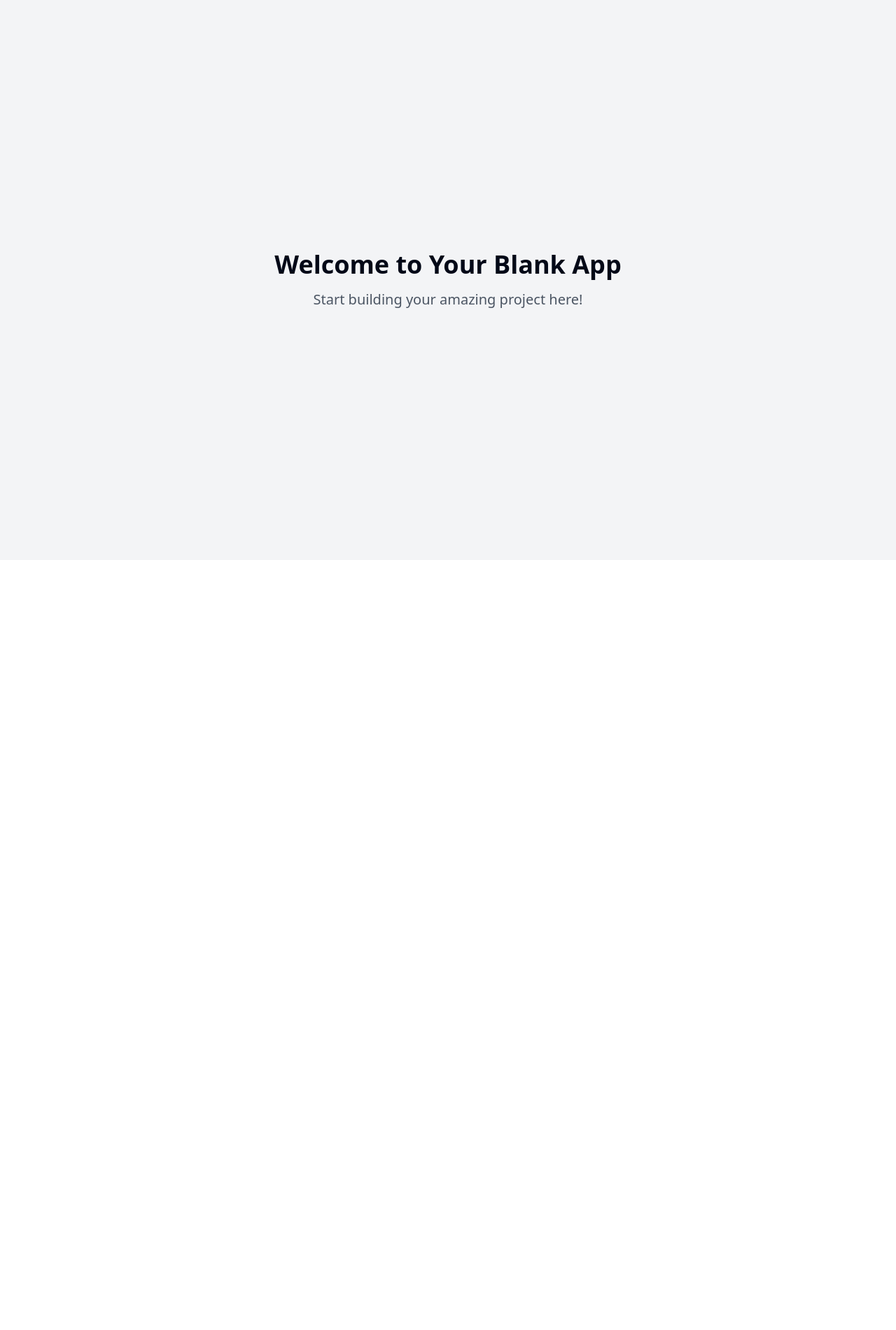
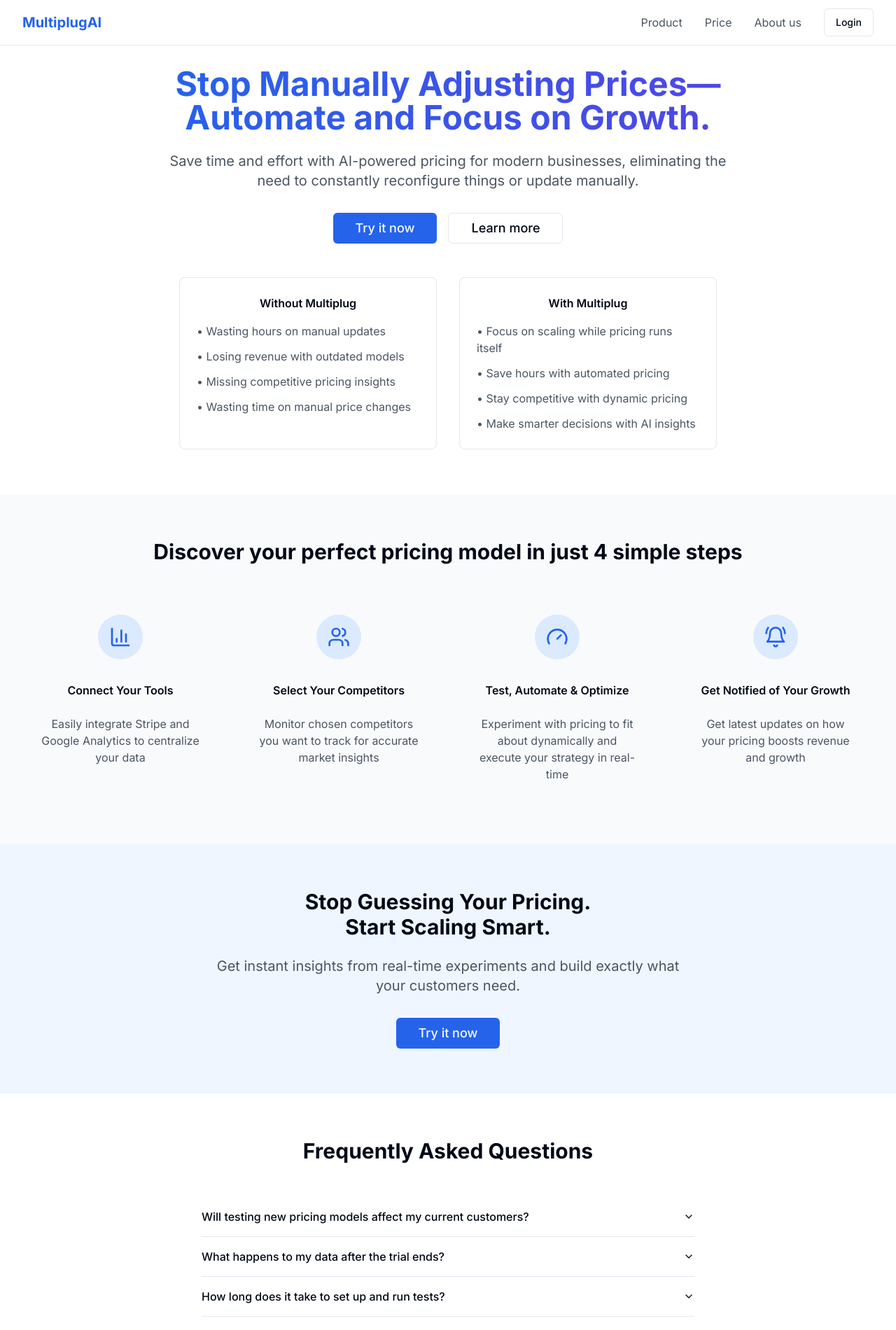
Before and after one commit to adamso221/playful-repro-creator, a React (Vite) app: page / in a window 1280 px wide. Shown: the top 1900 px of the page at 70% size. Before the commit the page ends 800 px from the top, so only its background shows below. Built offline with nearby package versions, Linux system fonts and the light colour scheme.

Commit message:
Refactor project structure
Improved the organization and structure of the project files for better maintainability and readability.
[skip gpt_engineer]

```diff
--- /dev/null
+++ b/src/components/FAQ.tsx
@@ -0,0 +1,46 @@
+import {
+  Accordion,
+  AccordionContent,
+  AccordionItem,
+  AccordionTrigger,
+} from "@/components/ui/accordion";
+
+export const FAQ = () => {
+  const faqs = [
+    {
+      question: "Will testing new pricing models affect my current customers?",
+      answer: "No, your existing customers will not be affected by any pricing experiments unless you explicitly choose to include them."
+    },
+    {
+      question: "What happens to my data after the trial ends?",
+      answer: "Your data remains secure and private. You can export it anytime, and it's automatically deleted if you choose not to continue."
+    },
+    {
+      question: "How long does it take to set up and run tests?",
+      answer: "Setup typically takes less than 30 minutes. Tests can start running immediately after integration is complete."
+    },
+    {
+      question: "What if I find my ideal pricing strategy? Can I implement it easily?",
+      answer: "Yes! Once you find your optimal pricing strategy, you can implement it with one click through our platform."
+    }
+  ];
+
+  return (
+    <section className="py-16">
+      <div className="max-w-3xl mx-auto px-4 sm:px-6 lg:px-8">
+        <h2 className="text-3xl font-bold text-center mb-12">
+          Frequently Asked Questions
+        </h2>
+
+        <Accordion type="single" collapsible className="w-full">
+          {faqs.map((faq, index) => (
+            <AccordionItem key={index} value={`item-${index}`}>
+              <AccordionTrigger>{faq.question}</AccordionTrigger>
+              <AccordionContent>{faq.answer}</AccordionContent>
+            </AccordionItem>
+          ))}
+        </Accordion>
+      </div>
+    </section>
+  );
+};
--- /dev/null
+++ b/src/components/Hero.tsx
@@ -0,0 +1,46 @@
+import { Button } from "@/components/ui/button";
+
+export const Hero = () => {
+  return (
+    <div className="pt-24 pb-16 text-center">
+      <div className="max-w-4xl mx-auto px-4 sm:px-6 lg:px-8">
+        <h1 className="text-4xl sm:text-5xl font-bold mb-6 heading-gradient">
+          Stop Manually Adjusting Prices—Automate and Focus on Growth.
+        </h1>
+        <p className="text-xl text-gray-600 mb-8">
+          Save time and effort with AI-powered pricing for modern businesses, eliminating the need to constantly reconfigure things or update manually.
+        </p>
+        <div className="flex flex-col sm:flex-row justify-center gap-4 mb-12">
+          <Button size="lg" className="text-lg">
+            Try it now
+          </Button>
+          <Button size="lg" variant="outline" className="text-lg">
+            Learn more
+          </Button>
+        </div>
+
+        <div className="grid md:grid-cols-2 gap-8 max-w-3xl mx-auto">
+          <div className="feature-card bg-red-50/50">
+            <h3 className="font-semibold mb-4">Without Multiplug</h3>
+            <ul className="text-left space-y-3 text-gray-600">
+              <li>• Wasting hours on manual updates</li>
+              <li>• Losing revenue with outdated models</li>
+              <li>• Missing competitive pricing insights</li>
+              <li>• Wasting time on manual price changes</li>
+            </ul>
+          </div>
+
+          <div className="feature-card bg-green-50/50">
+            <h3 className="font-semibold mb-4">With Multiplug</h3>
+            <ul className="text-left space-y-3 text-gray-600">
+              <li>• Focus on scaling while pricing runs itself</li>
+              <li>• Save hours with automated pricing</li>
+              <li>• Stay competitive with dynamic pricing</li>
+              <li>• Make smarter decisions with AI insights</li>
+            </ul>
+          </div>
+        </div>
+      </div>
+    </div>
+  );
+};
--- /dev/null
+++ b/src/components/Navbar.tsx
@@ -0,0 +1,24 @@
+import { Button } from "@/components/ui/button";
+
+export const Navbar = () => {
+  return (
+    <nav className="fixed top-0 left-0 right-0 bg-white/80 backdrop-blur-md z-50 border-b border-gray-200">
+      <div className="max-w-7xl mx-auto px-4 sm:px-6 lg:px-8">
+        <div className="flex justify-between items-center h-16">
+          <div className="flex items-center">
+            <a href="/" className="flex items-center">
+              <span className="text-xl font-bold text-blue-600">MultiplugAI</span>
+            </a>
+          </div>
+
+          <div className="hidden md:flex items-center space-x-8">
+            <a href="#product" className="text-gray-600 hover:text-gray-900">Product</a>
+            <a href="#pricing" className="text-gray-600 hover:text-gray-900">Price</a>
+            <a href="#about" className="text-gray-600 hover:text-gray-900">About us</a>
+            <Button variant="outline">Login</Button>
+          </div>
+        </div>
+      </div>
+    </nav>
+  );
+};
--- /dev/null
+++ b/src/components/Steps.tsx
@@ -0,0 +1,48 @@
+import { BarChart3, Users, Gauge, BellRing } from "lucide-react";
+
+export const Steps = () => {
+  const steps = [
+    {
+      icon: BarChart3,
+      title: "Connect Your Tools",
+      description: "Easily integrate Stripe and Google Analytics to centralize your data"
+    },
+    {
+      icon: Users,
+      title: "Select Your Competitors",
+      description: "Monitor chosen competitors you want to track for accurate market insights"
+    },
+    {
+      icon: Gauge,
+      title: "Test, Automate & Optimize",
+      description: "Experiment with pricing to fit about dynamically and execute your strategy in real-time"
+    },
+    {
+      icon: BellRing,
+      title: "Get Notified of Your Growth",
+      description: "Get latest updates on how your pricing boosts revenue and growth"
+    }
+  ];
+
+  return (
+    <section className="py-16 bg-gray-50">
+      <div className="max-w-7xl mx-auto px-4 sm:px-6 lg:px-8">
+        <h2 className="text-3xl font-bold text-center mb-12">
+          Discover your perfect pricing model in just 4 simple steps
+        </h2>
+
+        <div className="grid md:grid-cols-4 gap-8">
+          {steps.map((step, index) => (
+            <div key={index} className="step-card">
+              <div className="w-16 h-16 rounded-full bg-blue-100 flex items-center justify-center mb-4">
+                <step.icon className="w-8 h-8 text-blue-600" />
+              </div>
+              <h3 className="font-semibold mb-2">{step.title}</h3>
+              <p className="text-gray-600">{step.description}</p>
+            </div>
+          ))}
+        </div>
+      </div>
+    </section>
+  );
+};
--- a/src/index.css
+++ b/src/index.css
@@ -1,3 +1,5 @@
+@import url('https://fonts.googleapis.com/css2?family=Inter:wght@400;500;600;700&display=swap');
+
 @tailwind base;
 @tailwind components;
 @tailwind utilities;
@@ -6,96 +8,43 @@
   :root {
     --background: 0 0% 100%;
     --foreground: 222.2 84% 4.9%;
-
     --card: 0 0% 100%;
     --card-foreground: 222.2 84% 4.9%;
-
     --popover: 0 0% 100%;
     --popover-foreground: 222.2 84% 4.9%;
-
-    --primary: 222.2 47.4% 11.2%;
+    --primary: 221.2 83.2% 53.3%;
     --primary-foreground: 210 40% 98%;
-
     --secondary: 210 40% 96.1%;
     --secondary-foreground: 222.2 47.4% 11.2%;
-
     --muted: 210 40% 96.1%;
     --muted-foreground: 215.4 16.3% 46.9%;
-
     --accent: 210 40% 96.1%;
     --accent-foreground: 222.2 47.4% 11.2%;
-
     --destructive: 0 84.2% 60.2%;
     --destructive-foreground: 210 40% 98%;
-
     --border: 214.3 31.8% 91.4%;
     --input: 214.3 31.8% 91.4%;
-    --ring: 222.2 84% 4.9%;
-
+    --ring: 221.2 83.2% 53.3%;
     --radius: 0.5rem;
-
-    --sidebar-background: 0 0% 98%;
-
-    --sidebar-foreground: 240 5.3% 26.1%;
-
-    --sidebar-primary: 240 5.9% 10%;
-
-    --sidebar-primary-foreground: 0 0% 98%;
-
-    --sidebar-accent: 240 4.8% 95.9%;
-
-    --sidebar-accent-foreground: 240 5.9% 10%;
-
-    --sidebar-border: 220 13% 91%;
-
-    --sidebar-ring: 217.2 91.2% 59.8%;
   }
 
-  .dark {
-    --background: 222.2 84% 4.9%;
-    --foreground: 210 40% 98%;
-
-    --card: 222.2 84% 4.9%;
-    --card-foreground: 210 40% 98%;
-
-    --popover: 222.2 84% 4.9%;
-    --popover-foreground: 210 40% 98%;
-
-    --primary: 210 40% 98%;
-    --primary-foreground: 222.2 47.4% 11.2%;
-
-    --secondary: 217.2 32.6% 17.5%;
-    --secondary-foreground: 210 40% 98%;
-
-    --muted: 217.2 32.6% 17.5%;
-    --muted-foreground: 215 20.2% 65.1%;
-
-    --accent: 217.2 32.6% 17.5%;
-    --accent-foreground: 210 40% 98%;
-
-    --destructive: 0 62.8% 30.6%;
-    --destructive-foreground: 210 40% 98%;
-
-    --border: 217.2 32.6% 17.5%;
-    --input: 217.2 32.6% 17.5%;
-    --ring: 212.7 26.8% 83.9%;
-    --sidebar-background: 240 5.9% 10%;
-    --sidebar-foreground: 240 4.8% 95.9%;
-    --sidebar-primary: 224.3 76.3% 48%;
-    --sidebar-primary-foreground: 0 0% 100%;
-    --sidebar-accent: 240 3.7% 15.9%;
-    --sidebar-accent-foreground: 240 4.8% 95.9%;
-    --sidebar-border: 240 3.7% 15.9%;
-    --sidebar-ring: 217.2 91.2% 59.8%;
-  }
-}
-
-@layer base {
   * {
     @apply border-border;
   }
 
   body {
-    @apply bg-background text-foreground;
+    @apply bg-background text-foreground font-inter;
   }
 }
+
+.feature-card {
+  @apply p-6 rounded-lg border border-gray-200 bg-white transition-all duration-300 hover:shadow-lg;
+}
+
+.step-card {
+  @apply flex flex-col items-center text-center p-6 gap-4;
+}
+
+.heading-gradient {
+  @apply bg-clip-text text-transparent bg-gradient-to-r from-blue-600 to-indigo-600;
+}
--- a/src/pages/Index.tsx
+++ b/src/pages/Index.tsx
@@ -1,12 +1,32 @@
-// Update this page (the content is just a fallback if you fail to update the page)
+import { Navbar } from "@/components/Navbar";
+import { Hero } from "@/components/Hero";
+import { Steps } from "@/components/Steps";
+import { FAQ } from "@/components/FAQ";
+import { Button } from "@/components/ui/button";
 
 const Index = () => {
   return (
-    <div className="min-h-screen flex items-center justify-center bg-gray-100">
-      <div className="text-center">
-        <h1 className="text-4xl font-bold mb-4">Welcome to Your Blank App</h1>
-        <p className="text-xl text-gray-600">Start building your amazing project here!</p>
-      </div>
+    <div className="min-h-screen bg-white">
+      <Navbar />
+      <Hero />
+      <Steps />
+
+      <section className="py-16 bg-blue-50">
+        <div className="max-w-3xl mx-auto px-4 sm:px-6 lg:px-8 text-center">
+          <h2 className="text-3xl font-bold mb-6">
+            Stop Guessing Your Pricing.<br />
+            Start Scaling Smart.
+          </h2>
+          <p className="text-xl text-gray-600 mb-8">
+            Get instant insights from real-time experiments and build exactly what your customers need.
+          </p>
+          <Button size="lg" className="text-lg">
+            Try it now
+          </Button>
+        </div>
+      </section>
+
+      <FAQ />
     </div>
   );
 };
--- a/tailwind.config.ts
+++ b/tailwind.config.ts
@@ -12,85 +12,70 @@ export default {
   theme: {
     container: {
       center: true,
-			padding: '2rem',
+      padding: "2rem",
       screens: {
-				'2xl': '1400px'
-			}
+        "2xl": "1400px",
+      },
     },
     extend: {
+      fontFamily: {
+        inter: ["Inter", "sans-serif"],
+      },
       colors: {
-				border: 'hsl(var(--border))',
-				input: 'hsl(var(--input))',
-				ring: 'hsl(var(--ring))',
-				background: 'hsl(var(--background))',
-				foreground: 'hsl(var(--foreground))',
+        border: "hsl(var(--border))",
+        input: "hsl(var(--input))",
+        ring: "hsl(var(--ring))",
+        background: "hsl(var(--background))",
+        foreground: "hsl(var(--foreground))",
         primary: {
-					DEFAULT: 'hsl(var(--primary))',
-					foreground: 'hsl(var(--primary-foreground))'
+          DEFAULT: "hsl(var(--primary))",
+          foreground: "hsl(var(--primary-foreground))",
         },
         secondary: {
-					DEFAULT: 'hsl(var(--secondary))',
-					foreground: 'hsl(var(--secondary-foreground))'
+          DEFAULT: "hsl(var(--secondary))",
+          foreground: "hsl(var(--secondary-foreground))",
         },
         destructive: {
-					DEFAULT: 'hsl(var(--destructive))',
-					foreground: 'hsl(var(--destructive-foreground))'
+          DEFAULT: "hsl(var(--destructive))",
+          foreground: "hsl(var(--destructive-foreground))",
         },
         muted: {
-					DEFAULT: 'hsl(var(--muted))',
-					foreground: 'hsl(var(--muted-foreground))'
+          DEFAULT: "hsl(var(--muted))",
+          foreground: "hsl(var(--muted-foreground))",
         },
         accent: {
-					DEFAULT: 'hsl(var(--accent))',
-					foreground: 'hsl(var(--accent-foreground))'
+          DEFAULT: "hsl(var(--accent))",
+          foreground: "hsl(var(--accent-foreground))",
         },
         popover: {
-					DEFAULT: 'hsl(var(--popover))',
-					foreground: 'hsl(var(--popover-foreground))'
+          DEFAULT: "hsl(var(--popover))",
+          foreground: "hsl(var(--popover-foreground))",
         },
         card: {
-					DEFAULT: 'hsl(var(--card))',
-					foreground: 'hsl(var(--card-foreground))'
+          DEFAULT: "hsl(var(--card))",
+          foreground: "hsl(var(--card-foreground))",
         },
-				sidebar: {
-					DEFAULT: 'hsl(var(--sidebar-background))',
-					foreground: 'hsl(var(--sidebar-foreground))',
-					primary: 'hsl(var(--sidebar-primary))',
-					'primary-foreground': 'hsl(var(--sidebar-primary-foreground))',
-					accent: 'hsl(var(--sidebar-accent))',
-					'accent-foreground': 'hsl(var(--sidebar-accent-foreground))',
-					border: 'hsl(var(--sidebar-border))',
-					ring: 'hsl(var(--sidebar-ring))'
-				}
       },
       borderRadius: {
-				lg: 'var(--radius)',
-				md: 'calc(var(--radius) - 2px)',
-				sm: 'calc(var(--radius) - 4px)'
+        lg: "var(--radius)",
+        md: "calc(var(--radius) - 2px)",
+        sm: "calc(var(--radius) - 4px)",
       },
       keyframes: {
-				'accordion-down': {
-					from: {
-						height: '0'
+        "accordion-down": {
+          from: { height: "0" },
+          to: { height: "var(--radix-accordion-content-height)" },
         },
-					to: {
-						height: 'var(--radix-accordion-content-height)'
-					}
+        "accordion-up": {
+          from: { height: "var(--radix-accordion-content-height)" },
+          to: { height: "0" },
         },
-				'accordion-up': {
-					from: {
-						height: 'var(--radix-accordion-content-height)'
-					},
-					to: {
-						height: '0'
-					}
-				}
       },
       animation: {
-				'accordion-down': 'accordion-down 0.2s ease-out',
-				'accordion-up': 'accordion-up 0.2s ease-out'
-			}
-		}
+        "accordion-down": "accordion-down 0.2s ease-out",
+        "accordion-up": "accordion-up 0.2s ease-out",
+      },
+    },
   },
   plugins: [require("tailwindcss-animate")],
 } satisfies Config;
```
Lines whose indentation alone changed are shown as unchanged.
